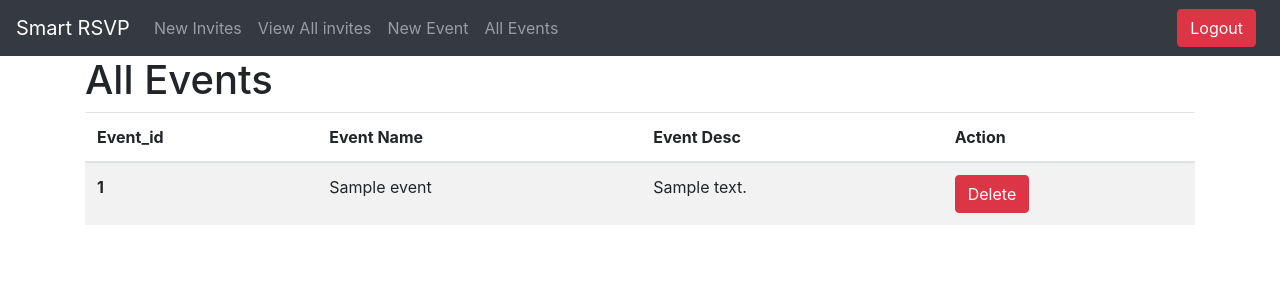
After one commit to Raj1998/Smart-RSVP, a Django app: page /viewAllEvents in a window 1280 px wide. The commit adds this page. Shown: the top 300 px of the page. Run offline with Django 3.2, Linux system fonts and the light colour scheme; a user stored in the database is signed in; tables that the repository leaves empty hold one stand-in row (values such as "Sample post"); some libraries are stand-ins or nearby versions.

Commit message:
View all events and delete event added

```diff
--- a/rsvp/templates/base.html
+++ b/rsvp/templates/base.html
@@ -28,6 +28,10 @@
 
       <li class="nav-item">
         <a class="nav-link" href="/event">New Event</a>
+      </li>
+
+      <li class="nav-item">
+        <a class="nav-link" href="/viewAllEvents">All Events</a>
       </li>
 
 
--- a/rsvp/templates/viewAll.html
+++ b/rsvp/templates/viewAll.html
@@ -25,7 +25,7 @@
        <table class="table table-striped">
           <thead>
             <tr>
-              <th scope="col">#</th>
+              <th scope="col">Id</th>
               <th scope="col">Name</th>
               <th scope="col">Event Name</th>
               <th scope="col">Total invites</th>
--- /dev/null
+++ b/rsvp/templates/viewAllEvents.html
@@ -0,0 +1,40 @@
+{% extends 'base.html' %}
+{% block title %} All invites {% endblock %}
+{%block body%}
+
+   <div class="container">
+      <h1>All Events</h1>
+
+       <table class="table table-striped">
+          <thead>
+            <tr>
+              <th scope="col">Event_id</th>
+              <th scope="col">Event Name</th>
+              <th scope="col">Event Desc</th>
+              <!--<th scope="col">Total invites</th>-->
+              <!--<th scope="col">RSVP</th>-->
+              <!--<th scope="col">URL</th>-->
+              <!--<th scope="col">QR CODE</th>-->
+              <th scope="col">Action</th>
+            </tr>
+          </thead>
+          <tbody>
+          {% for item in events %}
+            <tr>
+              <th scope="row">{{ item.event_id }}</th>
+              <td>{{ item.event_name }}</td>
+              <td>{{ item.event_desc }}</td>
+              <!--<td>{{ item.max_rsvp }}</td>-->
+              <!--<td>{{ item.done_rsvp }}</td>-->
+              <!--<td><a href="{{ item.url }}" target="_blank">{{ item.url }}</a></td>-->
+              <!--<td><a href="/media/{{ item.qrcode }}" target="_blank">{{ item.qrcode }}</a> </td>-->
+              <td><a class="btn btn-danger" href="/delete_event?b_id={{ item.event_id }}">Delete</a> </td>
+            </tr>
+          {% endfor %}
+          </tbody>
+        </table>
+
+
+</div>
+
+{% endblock %}
--- a/rsvp/urls.py
+++ b/rsvp/urls.py
@@ -10,10 +10,12 @@ urlpatterns = [
     path("rsvp/", views.rsvp, name="rsvp"),
     path("done/", views.done, name="done"),
     path("viewAll", views.viewAll, name="viewAll"),
+    path("viewAllEvents", views.viewAllEvents, name="viewAllEvents"),
     path("register_login/", views.register_login, name="register_login"),
     path("register", views.register, name="register"),
     path("login", views.login_method, name="login"),
     path("logout", views.logout_method, name="logout"),
     path("delete", views.delete_record, name="delete_record"),
+    path("delete_event", views.delete_event, name="delete_record"),
 
 ]
--- a/rsvp/views.py
+++ b/rsvp/views.py
@@ -106,6 +106,18 @@ def viewAll(request):
         events = Event.objects.all().filter(user=user)
         params = { 'all': all_bookings, 'events': events }
         return render(request, 'viewAll.html', params)
+    else:
+        return redirect('register_login')
+
+
+def viewAllEvents(request):
+    if request.user.is_authenticated:
+        user = request.user
+
+        # all_bookings = Event.objects.all().filter(user=user)
+        events = Event.objects.all().filter(user=user)
+        params = { 'events': events }
+        return render(request, 'viewAllEvents.html', params)
     else:
         return redirect('register_login')
 
@@ -225,6 +237,27 @@ def delete_record(request):
                 messages.info(request, "Something went wrong.")
                 return redirect('viewAll')
 
-        return HttpResponse('Ist')
+        return HttpResponse('Not allowed')
     else:
         return redirect('register_login')
+
+
+def delete_event(request):
+    if request.user.is_authenticated:
+        b_id = request.GET.get('b_id')
+        user = request.user
+        if b_id:
+            try:
+                event = Event.objects.get(event_id=b_id)
+                if event and event.user == user:
+                    Event.objects.filter(event_id=b_id).delete()
+                # print(b_id)
+                messages.info(request, "Record deleted successfully", extra_tags="success")
+                return redirect('viewAllEvents')
+            except:
+                messages.info(request, "Something went wrong.")
+                return redirect('viewAllEvents')
+
+        return HttpResponse('Not allowed')
+    else:
+        return redirect('register_login')
```
